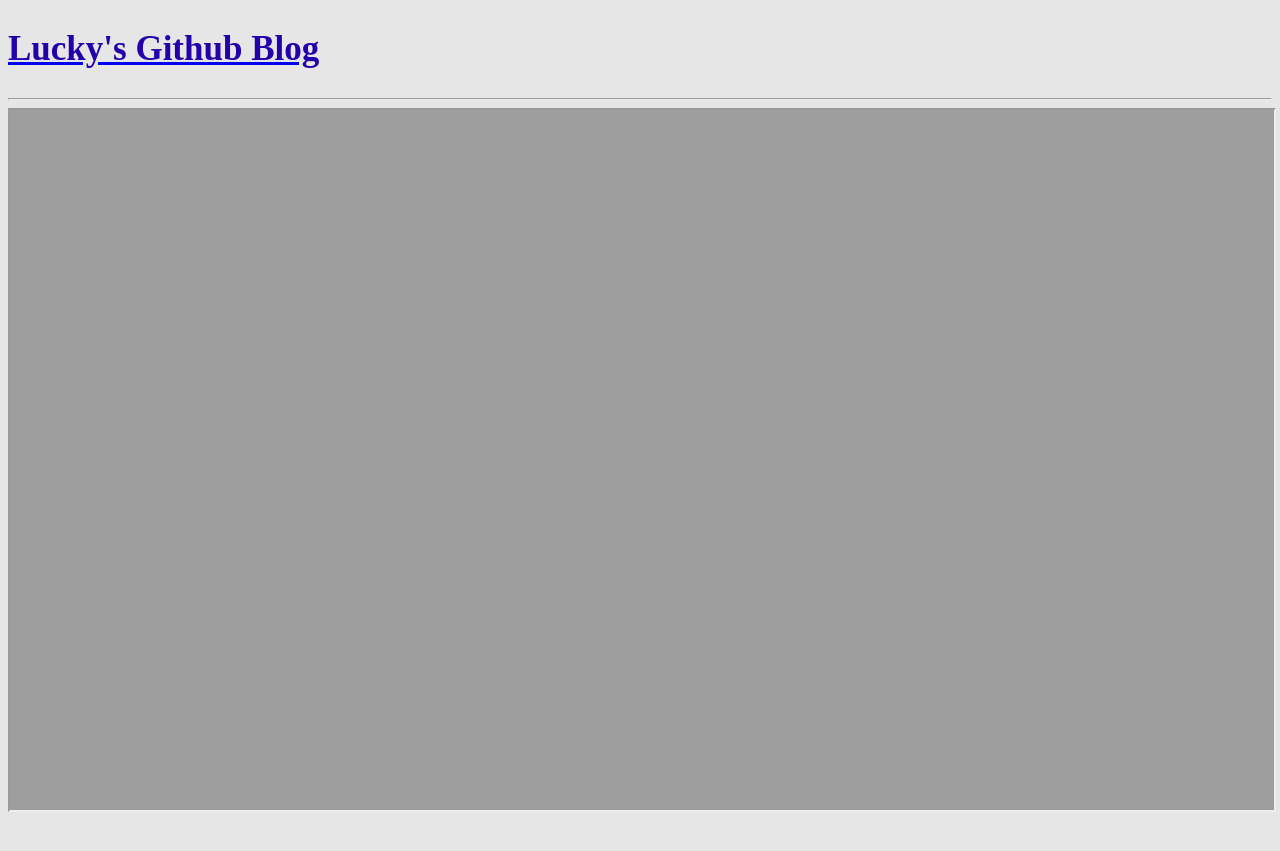
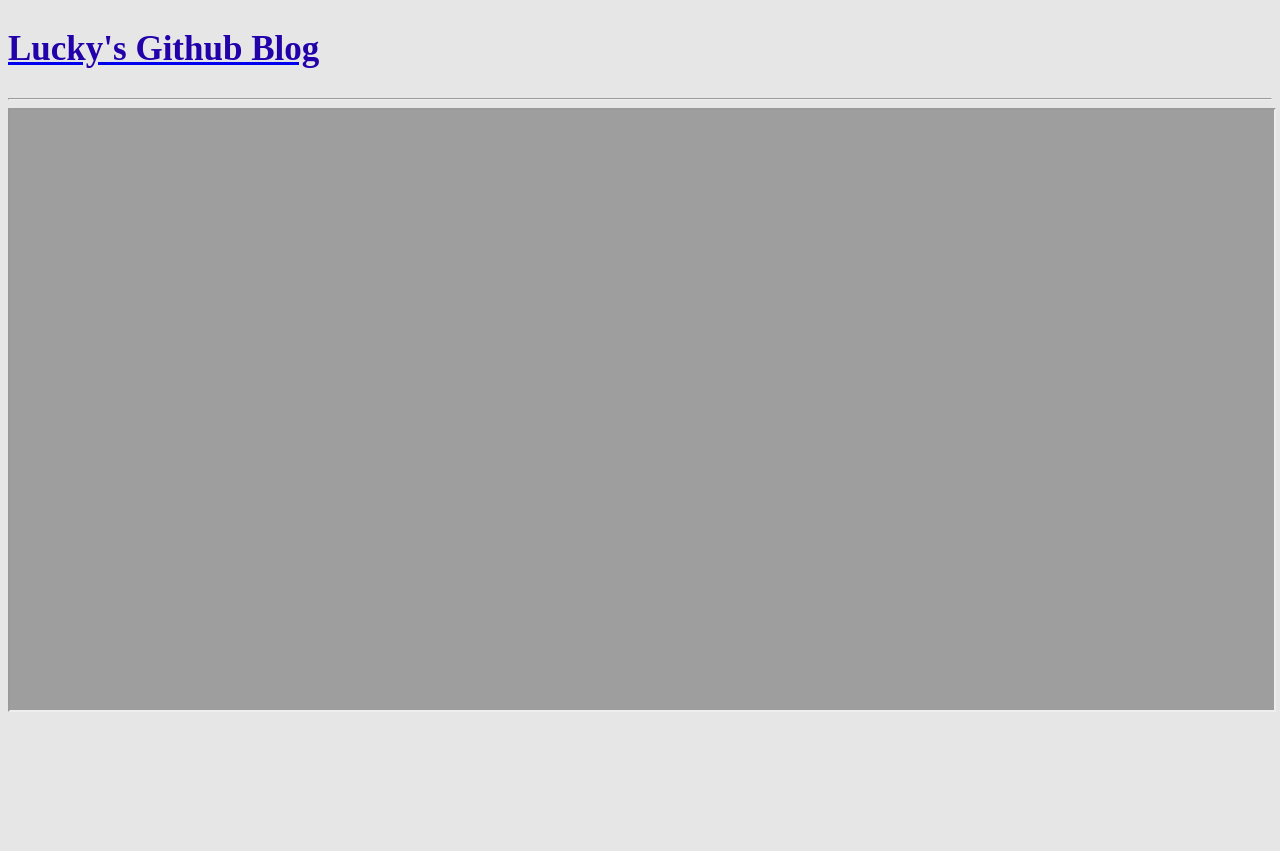
Before and after one commit to lucky521/blog, a Jekyll site: the page built from _posts/2013-12-1-flappy-bird.html, in a window 1280 px wide. Shown: the top 851 px of the page. Built offline with Jekyll 4.4.1, drawn with Linux system fonts in a browser that asks for light colours.

Commit message:
Update 2013-12-1-flappy-bird.html

```diff
--- a/_posts/2013-12-1-flappy-bird.html
+++ b/_posts/2013-12-1-flappy-bird.html
@@ -3,4 +3,4 @@
 title: 累了吧，玩个游戏
 ---
 
-<iframe src="http://lucky521.github.io/Flappy-Bird/" width="100%" height="700"> </iframe>
+<iframe src="http://lucky521.github.io/Flappy-Bird/" width="100%" height="600"> </iframe>
```
